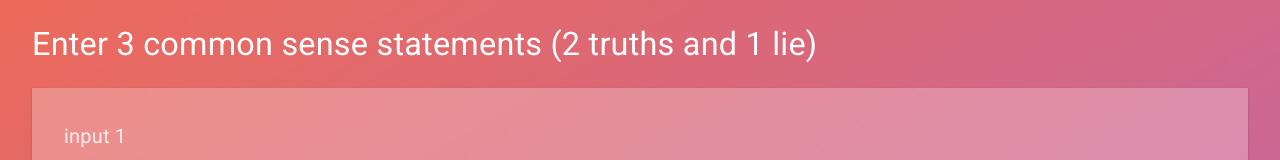
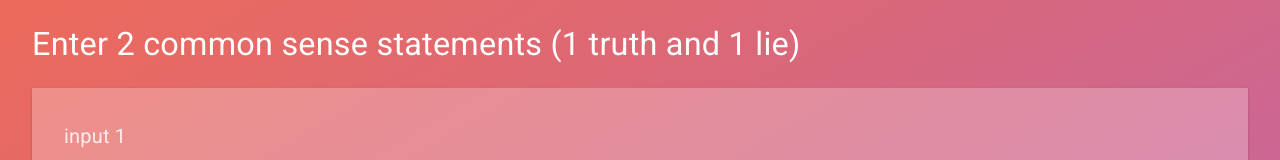
Before and after one commit to isi-usc-edu/mcs-demo, a React (Create React App) app: page / in a window 1280 px wide. Shown: the top 160 px of the page. Built offline with nearby package versions, Linux system fonts and the light colour scheme.

Commit message:
Update the header and the page title acccording to the new changes

```diff
--- a/public/index.html
+++ b/public/index.html
@@ -7,13 +7,13 @@
     <meta name="theme-color" content="#E34E71" />
     <meta
       name="description"
-      content="2 Truths and 1 Lie"
+      content="Machine Common Sense"
     />
     <link rel="apple-touch-icon" href="icon128.png" />
     <link rel="manifest" href="%PUBLIC_URL%/manifest.json" />
     <link rel="stylesheet" href="https://fonts.googleapis.com/css?family=Roboto:300,400,500,700&display=swap" />
     <link rel="stylesheet" href="https://fonts.googleapis.com/icon?family=Material+Icons" />
-    <title>2 Truths and 1 Lie</title>
+    <title>Machine Common Sense</title>
   </head>
   <body>
     <noscript>You need to enable JavaScript to run this app.</noscript>
--- a/src/App.js
+++ b/src/App.js
@@ -174,7 +174,7 @@ class App extends React.Component {
             component="h4"
             variant="h4"
             className={classes.header}>
-            Enter 3 common sense statements (2 truths and 1 lie)
+            Enter 2 common sense statements (1 truth and 1 lie)
           </Typography>
           <form className={classes.form} noValidate onSubmit={this.submit.bind(this)}>
             <Grid container spacing={3}>
```
